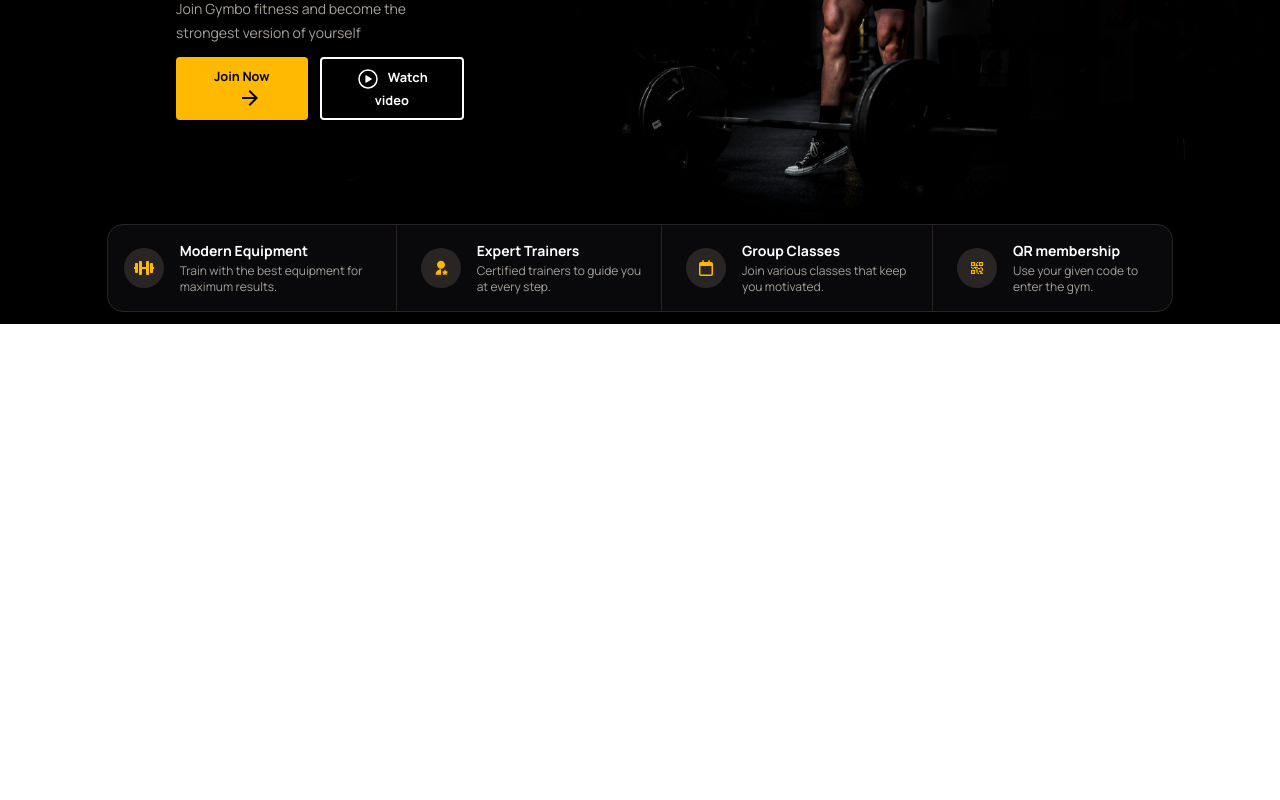
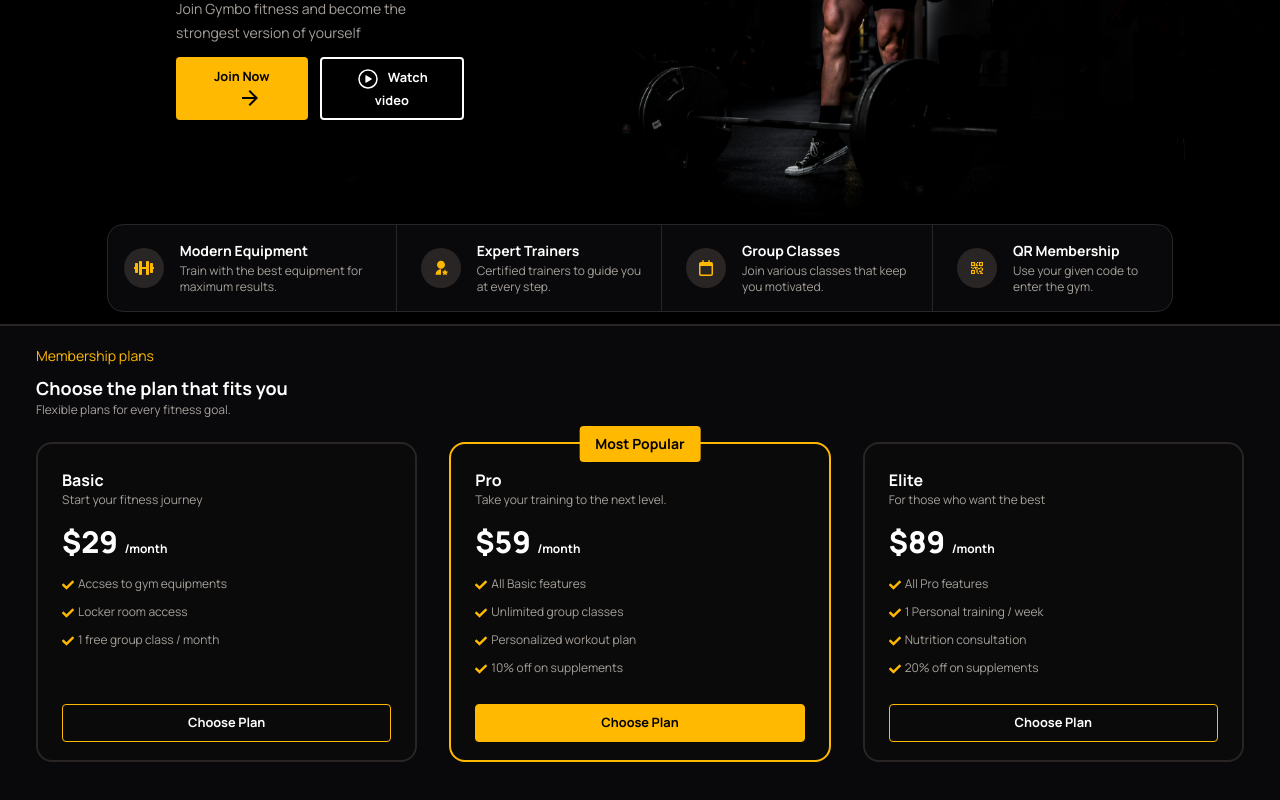
Before and after one commit to Arshia-Rb/Gymbo, a React (Vite) app: page / in a window 1280 px wide. Shown: the part 294-1094 px from the top of the page. Before the commit the page ends 800 px from the top, so only its background shows below. Built offline with nearby package versions, Linux system fonts and the light colour scheme.

Commit message:
Add membership prices and plans

```diff
--- a/src/features/Home/InfoCards.tsx
+++ b/src/features/Home/InfoCards.tsx
@@ -1,4 +1,4 @@
-import InfoRow from "./InfoRow";
+import InfoRow from "../../ui/InfoRow";
 import { FaDumbbell } from "react-icons/fa";
 import { RiUserStarFill } from "react-icons/ri";
 import { FaRegCalendar } from "react-icons/fa6";
@@ -31,7 +31,7 @@ function InfoCards() {
       <li className="p-4">
         <InfoRow
           Icon={MdOutlineQrCode2}
-          header="QR membership"
+          header="QR Membership"
           content="Use your given code to enter the gym."
         ></InfoRow>
       </li>
--- /dev/null
+++ b/src/features/Home/Plans.tsx
@@ -0,0 +1,65 @@
+import PricingCard from "../../ui/PricingCard";
+
+export interface PlanStructure {
+  title: string;
+  subTitle?: string;
+  price: number;
+  tags: string[];
+}
+
+const basicPlan: PlanStructure = {
+  title: "Basic",
+  subTitle: "Start your fitness journey",
+  price: 29,
+  tags: [
+    "Accses to gym equipments",
+    "Locker room access",
+    "1 free group class / month",
+  ],
+};
+
+const proPLan: PlanStructure = {
+  title: "Pro",
+  subTitle: "Take your training to the next level.",
+  price: 59,
+  tags: [
+    "All Basic features ",
+    "Unlimited group classes",
+    "Personalized workout plan",
+    "10% off on supplements",
+  ],
+};
+const elitePlan: PlanStructure = {
+  title: "Elite",
+  subTitle: "For those who want the best",
+  price: 89,
+  tags: [
+    "All Pro features ",
+    "1 Personal training / week",
+    "Nutrition consultation",
+    "20% off on supplements",
+  ],
+};
+
+function Plans() {
+  return (
+    <section className="w-full border-t-2 border-stone-800 bg-zinc-950 px-9 py-5">
+      <div>
+        <h3 className="mb-2 text-sm text-amber-400">Membership plans</h3>
+        <h2 className="text-lg font-bold text-white">
+          Choose the plan that fits you
+        </h2>
+        <p className="text-xs text-stone-400">
+          Flexible plans for every fitness goal.
+        </p>
+      </div>
+      <div className="flex flex-col md:flex-row md:gap-8">
+        <PricingCard plan={basicPlan} />
+        <PricingCard plan={proPLan} mostPopular={true} />
+        <PricingCard plan={elitePlan} />
+      </div>
+    </section>
+  );
+}
+
+export default Plans;
--- a/src/pages/Home.tsx
+++ b/src/pages/Home.tsx
@@ -1,5 +1,6 @@
 import Hero from "../features/Home/Hero";
-import InfoRow from "../features/Home/InfoRow";
+import Plans from "../features/Home/Plans";
+
 import NavBar from "../ui/NavBar";
 
 function Home() {
@@ -7,6 +8,7 @@ function Home() {
     <>
       <NavBar />
       <Hero />
+      <Plans />
     </>
   );
 }
--- a/src/ui/Button.tsx
+++ b/src/ui/Button.tsx
@@ -8,13 +8,17 @@ interface stringIndex {
 }
 
 const baseStyles =
-  "cursor-pointer rounded-sm border-2 px-4 py-2 text-[0.8rem] font-bold  ";
+  "cursor-pointer rounded-sm px-4 py-2 text-[0.8rem] font-bold  ";
 
 const variations: stringIndex = {
   primary:
-    "border-amber-400 bg-amber-400 text-black transition-all hover:bg-amber-500 hover:border-amber-500",
+    "border-amber-400 border-2 bg-amber-400 text-black transition-all hover:bg-amber-500 hover:border-amber-500",
   secondary:
-    "border-white bg-black text-white transition-all hover:border-amber-400 hover:bg-amber-400 hover:text-black",
+    "border-white bg-black border-2 text-white transition-all hover:border-amber-400 hover:bg-amber-400 hover:text-black",
+  pricing:
+    "w-full text-center border-amber-400 text-white bg-neutral-950 border-1",
+  mostPopular:
+    "w-full text-center border-amber-400 text-black bg-amber-400 border-1",
 };
 
 function Button({ children, type = "primary" }: ButtonProps) {
--- a/src/features/Home/InfoRow.tsx
+++ b/src/ui/InfoRow.tsx
@@ -1,5 +1,5 @@
 import type { IconType } from "react-icons";
-import IconContainer from "../../ui/IconContainer";
+import IconContainer from "./IconContainer";
 
 interface InfoRowProps {
   header: string;
--- /dev/null
+++ b/src/ui/PricingCard.tsx
@@ -0,0 +1,43 @@
+import type { PlanStructure } from "../features/Home/Plans";
+import Button from "./Button";
+import { FaCheck } from "react-icons/fa";
+
+interface PricingCardProps {
+  plan: PlanStructure;
+  mostPopular?: boolean;
+}
+
+function PricingCard({ plan, mostPopular }: PricingCardProps) {
+  return (
+    <div
+      className={`relative my-6 h-80 w-full rounded-2xl border-2 ${mostPopular ? "border-amber-400" : "border-stone-800"} bg-neutral-950 p-6`}
+    >
+      {mostPopular && (
+        <span className="absolute -top-9 right-1/2 translate-1/2 rounded-sm bg-amber-400 px-4 py-2 text-sm font-bold text-black">
+          Most Popular
+        </span>
+      )}
+      <h3 className="font-bold text-white">{plan.title}</h3>
+      <p className="text-xs text-stone-400">{plan.subTitle}</p>
+      <h2 className="my-4 text-xs font-bold text-white">
+        <strong className="mr-1 text-3xl">${plan.price}</strong> /month
+      </h2>
+      <ul className="flex h-32 flex-col gap-3 text-xs text-stone-400">
+        {plan.tags.map((element) => (
+          <li>
+            <FaCheck className="mr-1 inline text-amber-400" />
+            {element}
+          </li>
+        ))}
+      </ul>
+
+      {mostPopular ? (
+        <Button type="mostPopular">Choose Plan</Button>
+      ) : (
+        <Button type="pricing">Choose Plan</Button>
+      )}
+    </div>
+  );
+}
+
+export default PricingCard;
```
Also changed, not shown: src/index.css (+8 -0 lines).
